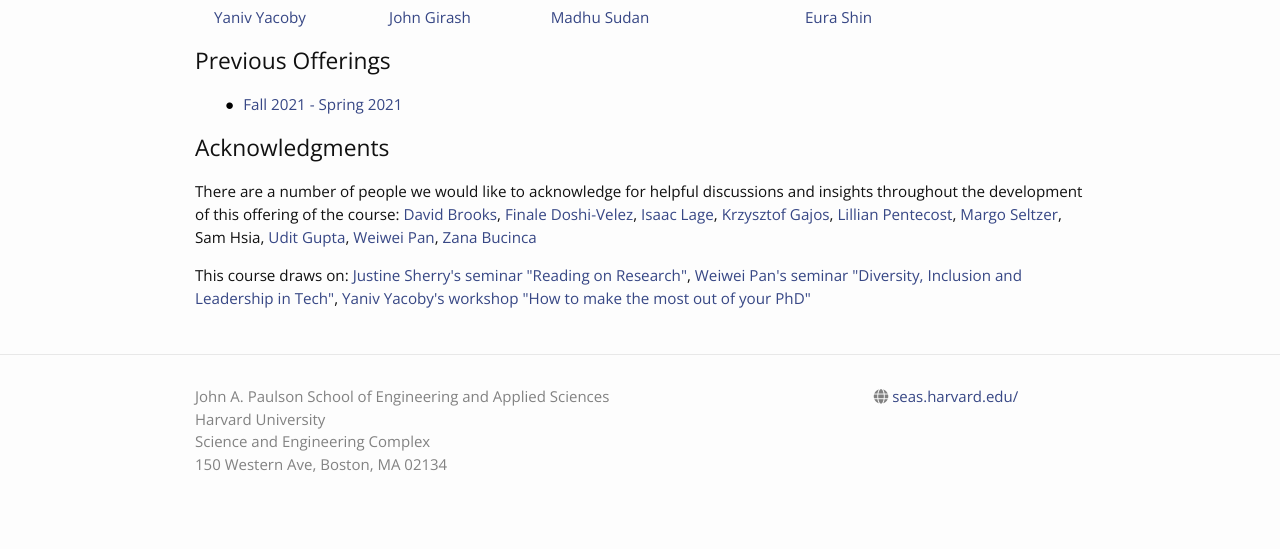
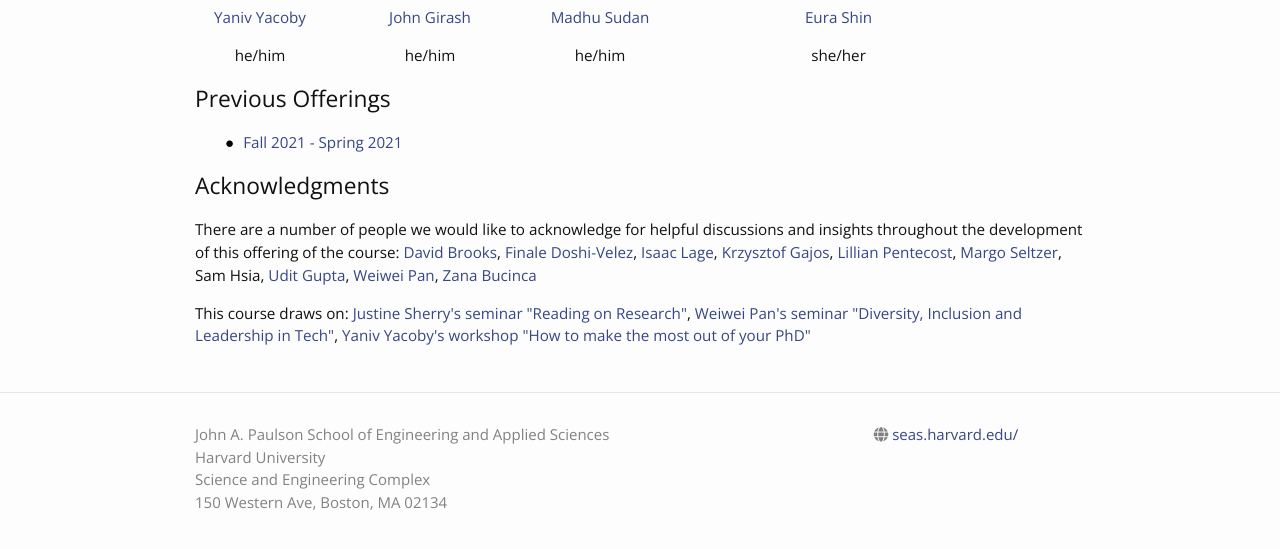
Before and after one commit to yanivyacoby/harvard-cs290, a Jekyll site: the page built from index.md, in a window 1280 px wide and 900 px high, scrolled down 1248 px, cut to the strip 327-876 px from the top of the window. Built offline with Jekyll 4.4.1, drawn with Linux system fonts in a browser that asks for light colours; nearby versions of some CDN libraries; our own code applies the rules of GitHub Pages for plain Markdown files.

Commit message:
Update people.yml

```diff
--- a/_data/people.yml
+++ b/_data/people.yml
@@ -2,17 +2,21 @@ instructors:
   - name: Yaniv Yacoby
     profile_pic: /_images/pp/yy.png
     webpage: https://yanivyacoby.github.io/
+    pronouns: he/him
   - name: John Girash
     profile_pic: /_images/pp/jgirash.png
     webpage: https://scholar.harvard.edu/girash/home
+    pronouns: he/him
   - name: Madhu Sudan
     profile_pic: /_images/pp/madhu.png
     webpage: https://madhu.seas.harvard.edu/
+    pronouns: he/him
 
 teaching_assistants:
   - name: Eura Shin
     profile_pic: /_images/pp/eura.png
     webpage: https://eurashin.github.io/
+    pronouns: she/her
 
 feedback:
   - name: David Brooks
```
